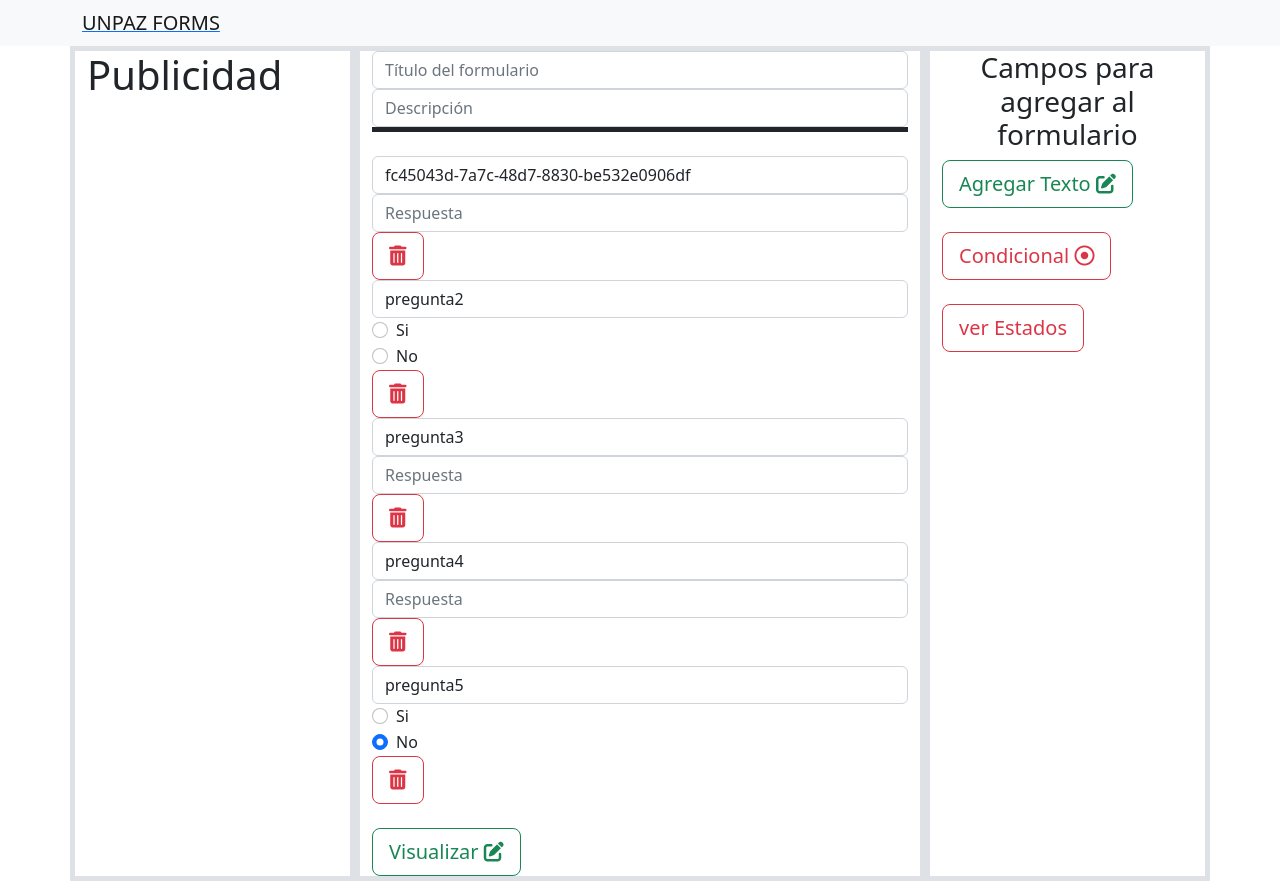
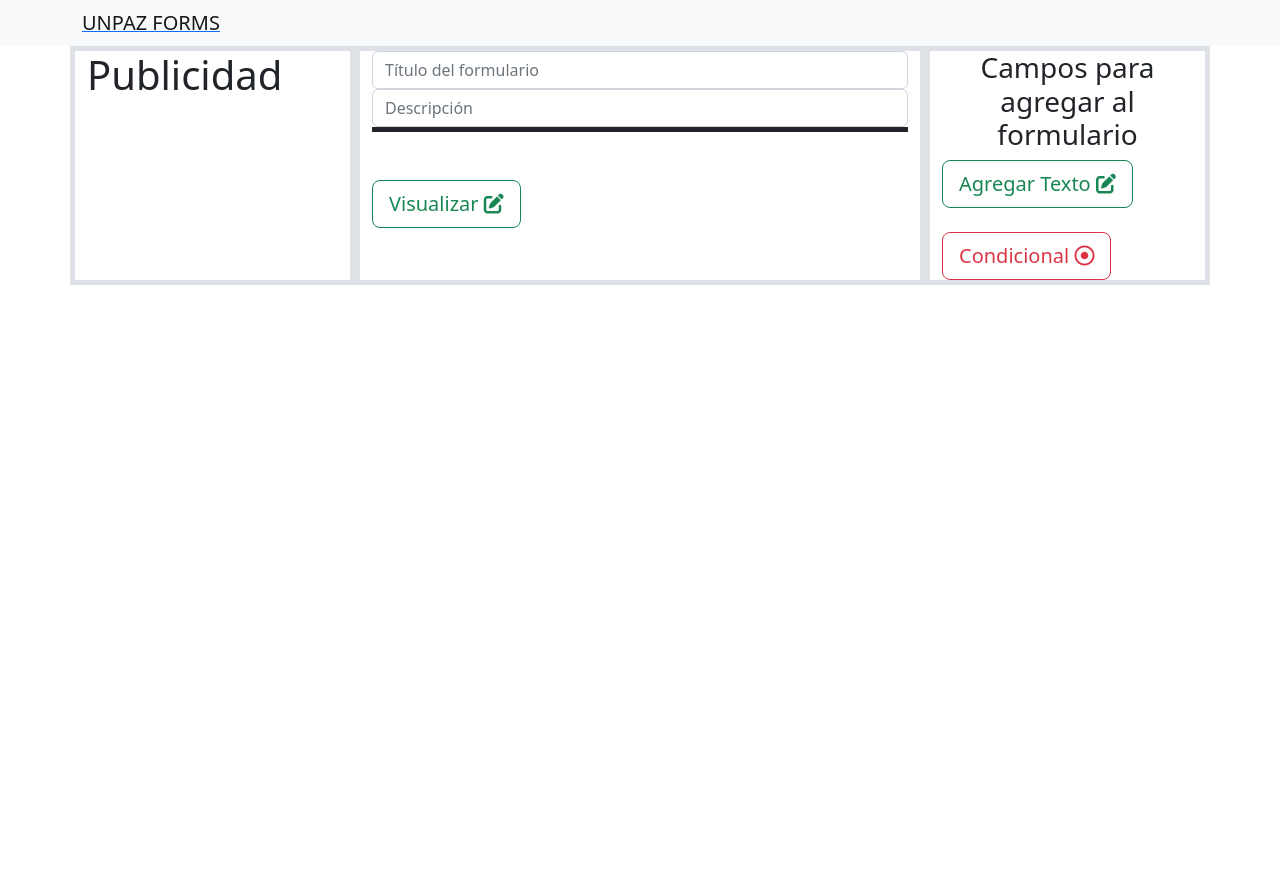
Before and after one commit to josueaquino12/DesarrolloApp-Optativa-II, a React (Create React App) app in the folder client/: page /landingEdicionForms in a window 1280 px wide. After the commit the page ends 800 px from the top, so only its background shows below. Built offline with nearby package versions, Linux system fonts and the light colour scheme.

Commit message:
Terminado Guardar datos y script base de datos

```diff
--- a/client/src/mockups/LandingEdicionForms.js
+++ b/client/src/mockups/LandingEdicionForms.js
@@ -11,32 +11,15 @@ const urlpost = "http://localhost:3001/api/v1/formulario/";
 const urlget = "http://localhost:3001/api/v1/formulario/";
 
 //constande de prueba para renderizar
-const componentesprueba = [
-  { idComponente: uuid(), tipocomponente: "text", labelname: uuid() },
-  { idComponente: uuid(), tipocomponente: "condicional", labelname: "pregunta2" },
-  { idComponente: uuid(), tipocomponente: "text", labelname: "pregunta3" },
-  { idComponente: uuid(), tipocomponente: "text", labelname: "pregunta4" },
-  { idComponente: uuid(), tipocomponente: "condicional", labelname: "pregunta5" }
-];
-
-
-const prueba ={
-  titulo:"tituloprueba",
-  descripcion:"descripcionprueba",
-  linkacceso:"linkprueba",
-  codigoacceso:"codigoaccesoprueba",
-  componentes:[{
-      labelname:"preg",
-      idtipocomponente:"text"
-  },
-  {
-      labelname:"preg2",
-      idtipocomponente:"text"
-  }]
-}
+/*const componentesprueba = [
+  { idComponente: uuid(), idtipocomponente: "text", labelname: uuid() },
+  { idComponente: uuid(), idtipocomponente: "condicional", labelname: "pregunta2" },
+  { idComponente: uuid(), idtipocomponente: "text", labelname: "pregunta3" },
+  { idComponente: uuid(), idtipocomponente: "text", labelname: "pregunta4" },
+  { idComponente: uuid(), idtipocomponente: "condicional", labelname: "pregunta5" }
+];*/
 
 class LandingEdicionForms extends Component {
-
 
   //estado
   state = {
@@ -44,12 +27,9 @@ class LandingEdicionForms extends Component {
     descripcion: '',
     linkacceso:"linkprueba",
     codigoacceso:"codigoaccesoprueba",
-    componentes: componentesprueba,
+    componentes:[],
     preview: 1,
   }
-
-
-
 
   peticionGet=()=>{
     axios.get(urlget).then(response=>{
@@ -62,18 +42,15 @@ class LandingEdicionForms extends Component {
       console.log(response)
       return response;
     })
-
   }
-
-
 
   //captura el titulo y la desc para guardarlo en el estado
   handleChangeTitulo = e => {
-
     this.setState({
       titulo: e.target.value})
 
   }
+
   //creo que no hace falta porque trae el nombre a cambiar en "e" lo dejo por las dudas
   handleChangeDescripcion = e => {
     this.setState({
@@ -90,13 +67,12 @@ class LandingEdicionForms extends Component {
         break;
       }
     }
-
   }
 
   insertarComponenteEnLista = (tipoC) => {
     var componente = {
       idComponente: uuid(),
-      tipocomponente: tipoC,
+      idtipocomponente: tipoC,
       labelname: ''
     }
     var listaComponentes = this.state.componentes
@@ -105,9 +81,7 @@ class LandingEdicionForms extends Component {
   }
 
   render() {
-
     const handlerField = () => {
-
 
     }
     const handleGuardar = (e) => {
@@ -196,10 +170,6 @@ class LandingEdicionForms extends Component {
               <br></br>
               <br></br>
               <button type="button" onClick={() => this.insertarComponenteEnLista("radio")} class="btn btn-outline-danger btn-lg">Condicional <i class="fa-regular fa-circle-dot"></i></button>
-              <br></br>
-              <br></br>
-              <button type="button" onClick={() => handlerVerEstados()} class="btn btn-outline-danger btn-lg">ver Estados </button>
-
             </div>
           </div>
         </div>
@@ -253,7 +223,7 @@ class LandingEdicionForms extends Component {
               ))}
               <br></br>
               <button onClick={() => cambiarModoPreview(1)} type="button" class="btn btn-outline-success btn-lg">Atras <i class="fa-solid fa-arrow-left"></i></button>
-              <button type="button" class="btn btn-light btn-lg" onClick={() => handleGuardar(3)}>Guardar</button>
+              <button type="button" class="btn btn-light btn-lg" onClick={() => handleGuardar(3)}>Guardar <i class="fas fa-save"></i></button>
             </div>
 
             {/*Panel publicidad*/}
```
Also changed, not shown: 2 other files (tests, documents, lock files or other folders).
